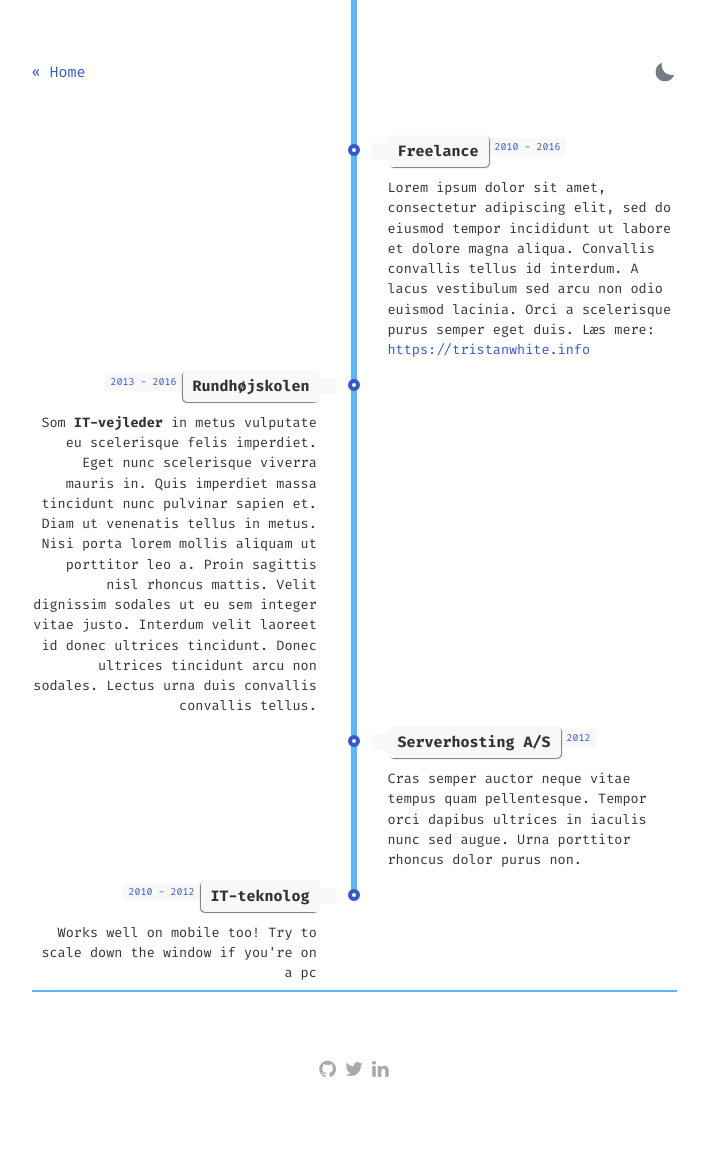
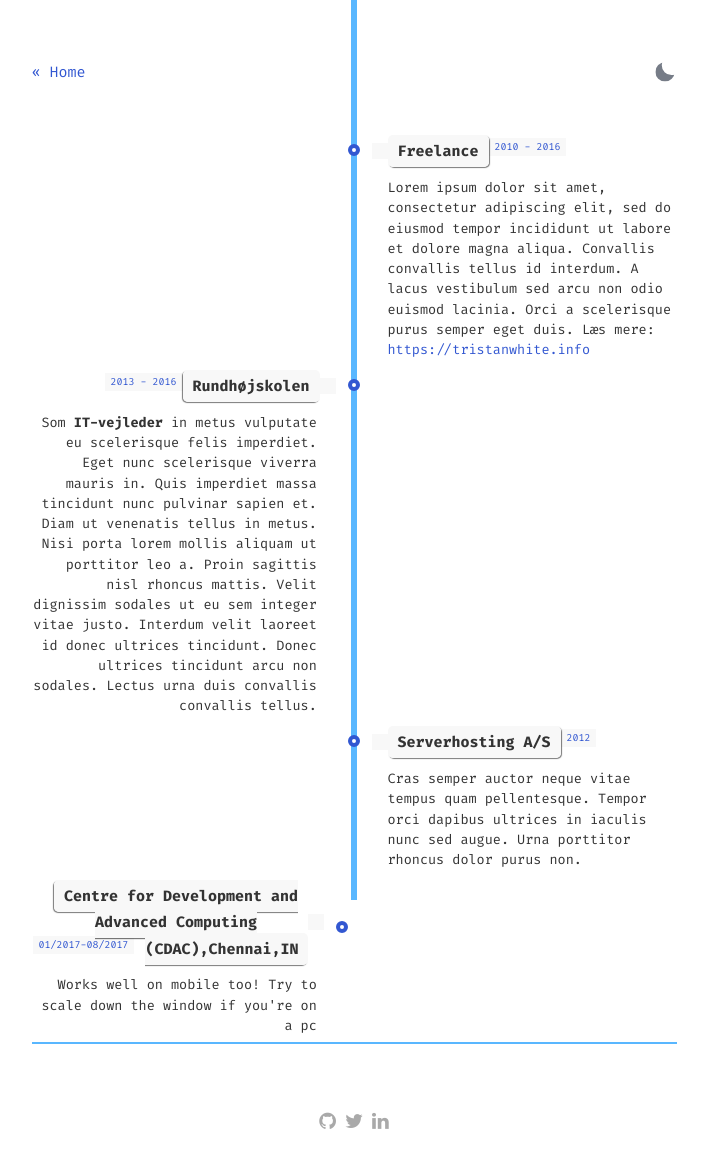
Before and after one commit to yashomer1994/yashomer1994.github.io, a Jekyll site: the page built from about.html, in a window 1280 px wide. Shown: the whole page, without its empty margins (286-994 px from the left). Built offline with Jekyll 4.4.1, drawn with Linux system fonts in a browser that asks for light colours; before the commit the page ends 1099 px from its top, so only the background shows below that.

Commit message:
Update about.html

```diff
--- a/about.html
+++ b/about.html
@@ -60,8 +60,8 @@ layout: about
         <li>
             <div class="direction-l">
                 <div class="flag-wrapper">
-                    <span class="flag">IT-teknolog</span>
-                    <span class="time-wrapper"><span class="time">2010 - 2012</span></span>
+                    <span class="flag">Centre for Development and Advanced Computing (CDAC),Chennai,IN</span>
+                    <span class="time-wrapper"><span class="time">01/2017-08/2017</span></span>
                 </div>
                 <div class="desc">
                     Works well on mobile too! Try to scale down the window if you're on a pc
```
